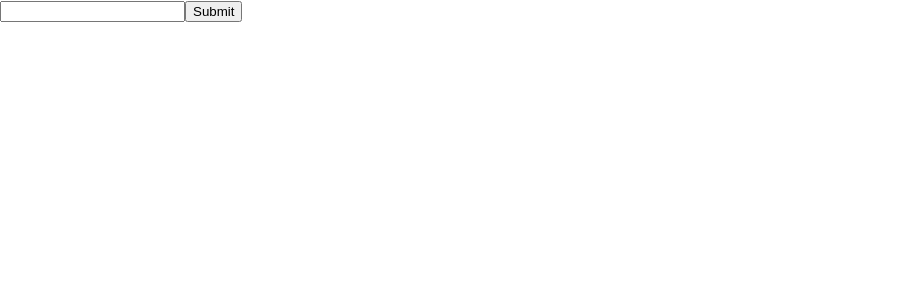
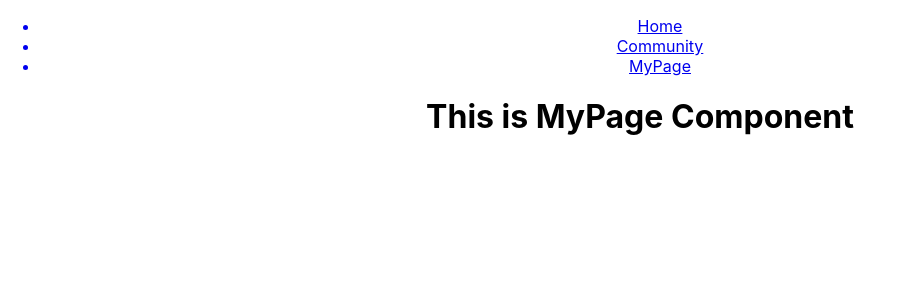
Before and after one commit to uccwal/node_simple_project, a React (Create React App) app: page /mypage in a window 1280 px wide. Shown: the top 300 px of the page, without its empty margins (0-917 px from the left). Built offline with nearby package versions, Linux system fonts and the light colour scheme.

Commit message:
router 화면 전환
버전 업으로 인해서 몇가지 함수들 변경
Switch -> Routes 로 변경
component -> element 로 변경

```diff
--- a/package.json
+++ b/package.json
@@ -10,6 +10,7 @@
     "mysql": "^2.18.1",
     "react": "^18.2.0",
     "react-dom": "^18.2.0",
+    "react-router-dom": "^6.15.0",
     "react-scripts": "5.0.1",
     "web-vitals": "^2.1.4"
   },
--- a/src/App.js
+++ b/src/App.js
@@ -1,43 +1,38 @@
 import React, { Component } from 'react'
 import './App.css';
+import UseSample from "./components/useSample";
+import { BrowserRouter as Router, Route, Link, Routes } from 'react-router-dom';
+
+import Home from './components/home';
+import Community from './components/community';
+import Mypage from './components/mypage';
+
 export default class App extends Component {
-  state = {
-    testbody : "",
-  }
 
-  handleChange =(e)=>{
-    this.setState({
-      [e.target.name] : e.target.value,
-    });
-  }
-
-  submitId = ()=>{
-    const post ={
-      test : this.state.testbody,
-    };
-
-    fetch("http://localhost:3001/idplz", {
-      method : "post", // 통신방법
-      headers : {
-        "content-type" : "application/json",
-      },
-      body : JSON.stringify(post),
-    })
-        .then((res)=>res.json())
-        .then((json)=>{
-          this.setState({
-            testbody : json.text,
-          });
-        });
-  };
 
   render() {
     return (
-        <div>
-          <input onChange={this.handleChange} name ="testbody"/>
-          <button onClick = {this.submitId}>Submit</button>
-          <h1>{this.state.testbody}</h1>
+        <div className="App">
+          <Router>
+            <div className='Menu-wrapper'>
+              <ul>
+                <Link to='/'><li>Home</li></Link>
+                <Link to='/community'><li>Community</li></Link>
+                <Link to='/mypage'><li>MyPage</li></Link>
+              </ul>
+            </div>
+            <div className='Contents-wrapper'>
+              <Routes>
+                <Route exact path='/' element={<Home/>} />
+                <Route path='/community' element={<Community/>} />
+                <Route path='/mypage' element={<Mypage/>} />
+              </Routes>
+            </div>
+          </Router>
+
+
         </div>
+
     )
   }
 }
--- /dev/null
+++ b/src/components/community.js
@@ -0,0 +1,11 @@
+import React from 'react';
+
+const Community = () => {
+    return (
+        <div>
+            <h1>This is Community Component</h1>
+        </div>
+    );
+};
+
+export default Community;
--- /dev/null
+++ b/src/components/home.js
@@ -0,0 +1,11 @@
+import React from 'react';
+
+const Home = () => {
+    return (
+        <div>
+            <h1>This is Home Component</h1>
+        </div>
+    );
+};
+
+export default Home;
--- /dev/null
+++ b/src/components/mypage.js
@@ -0,0 +1,11 @@
+import React from 'react';
+
+const Mypage = () => {
+    return (
+        <div>
+            <h1>This is MyPage Component</h1>
+        </div>
+    );
+};
+
+export default Mypage;
--- /dev/null
+++ b/src/components/useSample.js
@@ -0,0 +1,45 @@
+import React, {Component} from 'react';
+
+class UseSample extends Component {
+    state = {
+        testbody : "",
+    }
+
+    handleChange =(e)=>{
+        this.setState({
+            [e.target.name] : e.target.value,
+        });
+    }
+
+
+    submitId = ()=>{
+        const post ={
+            test : this.state.testbody,
+        };
+
+        fetch("http://localhost:3001/idplz", {
+            method : "post", // 통신방법
+            headers : {
+                "content-type" : "application/json",
+            },
+            body : JSON.stringify(post),
+        })
+            .then((res)=>res.json())
+            .then((json)=>{
+                this.setState({
+                    testbody : json.text,
+                });
+            });
+    };
+    render() {
+        return (
+            <div>
+                <input onChange={this.handleChange} name ="testbody"/>
+                <button onClick = {this.submitId}>Submit</button>
+                <h1>{this.state.testbody}</h1>
+            </div>
+        );
+    }
+}
+
+export default UseSample;
```
Also changed, not shown: 1 other file (tests, documents, lock files or other folders).
